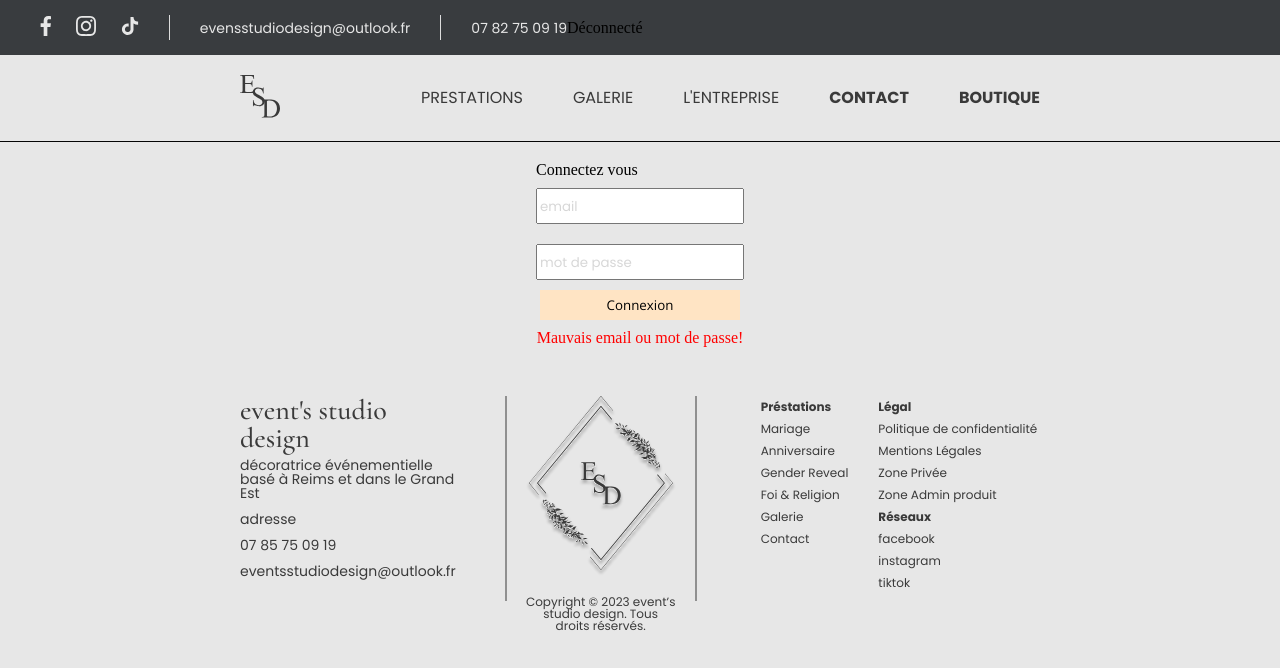
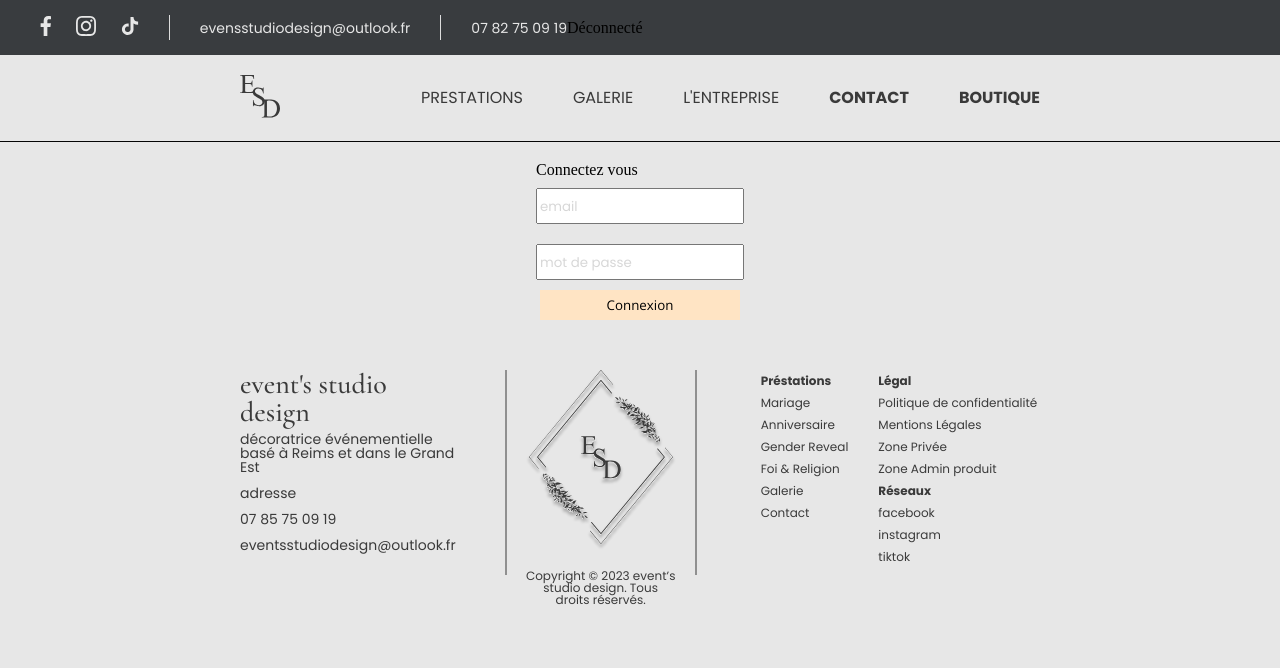
Before and after one commit to DavidSark/EventsStudioDesign, a React (Vite) app: page /zonelogin in a window 1280 px wide. Shown: the top 668 px of the page. Built offline with nearby package versions, Linux system fonts and the light colour scheme; no server answers.

Commit message:
accès admin

```diff
--- a/src/components/Auth/Login.jsx
+++ b/src/components/Auth/Login.jsx
@@ -19,9 +19,9 @@ const Login = () => {
       setError('')
       try {
         await signIn(email, password)
-        navigate('/zonelogin')
+        navigate('/zoneadmin')
       } catch (e) {
-        setError(e.message)
+        setError(true);
         console.log(e.message)
       }
     };
@@ -41,7 +41,7 @@ const Login = () => {
                     <input type="email" placeholder="email"  onChange={(e) => setEmail(e.target.value)}/>
                     <input type="password" placeholder="mot de passe"  onChange={(e) => setPassword(e.target.value)} />
                     <button type="submit">Connexion</button>
-                     <span>Mauvais email ou mot de passe!</span>
+                    {error && <span>Mauvais email ou mot de passe!</span>}
                 </form>
             </div>
 
```
